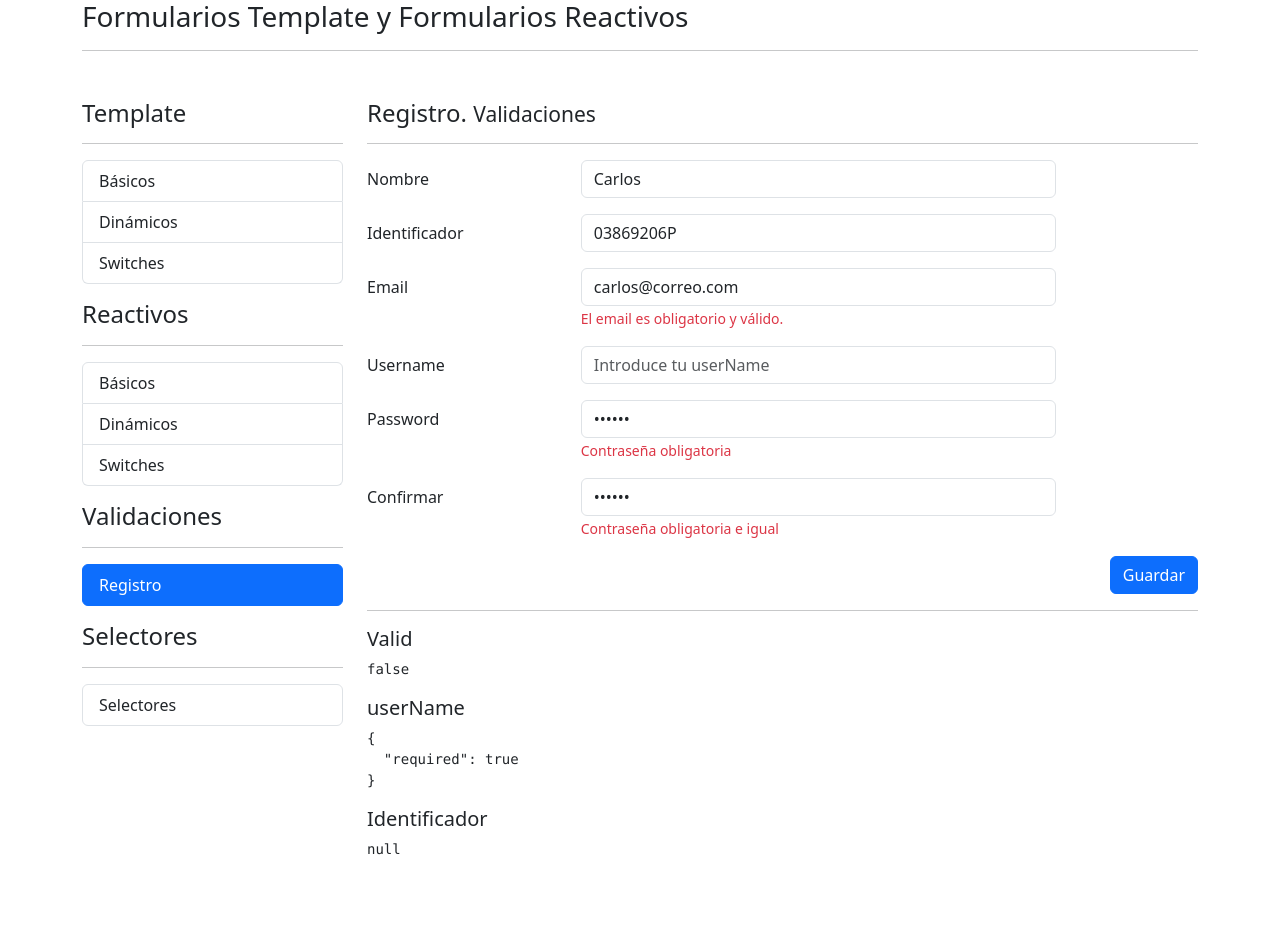
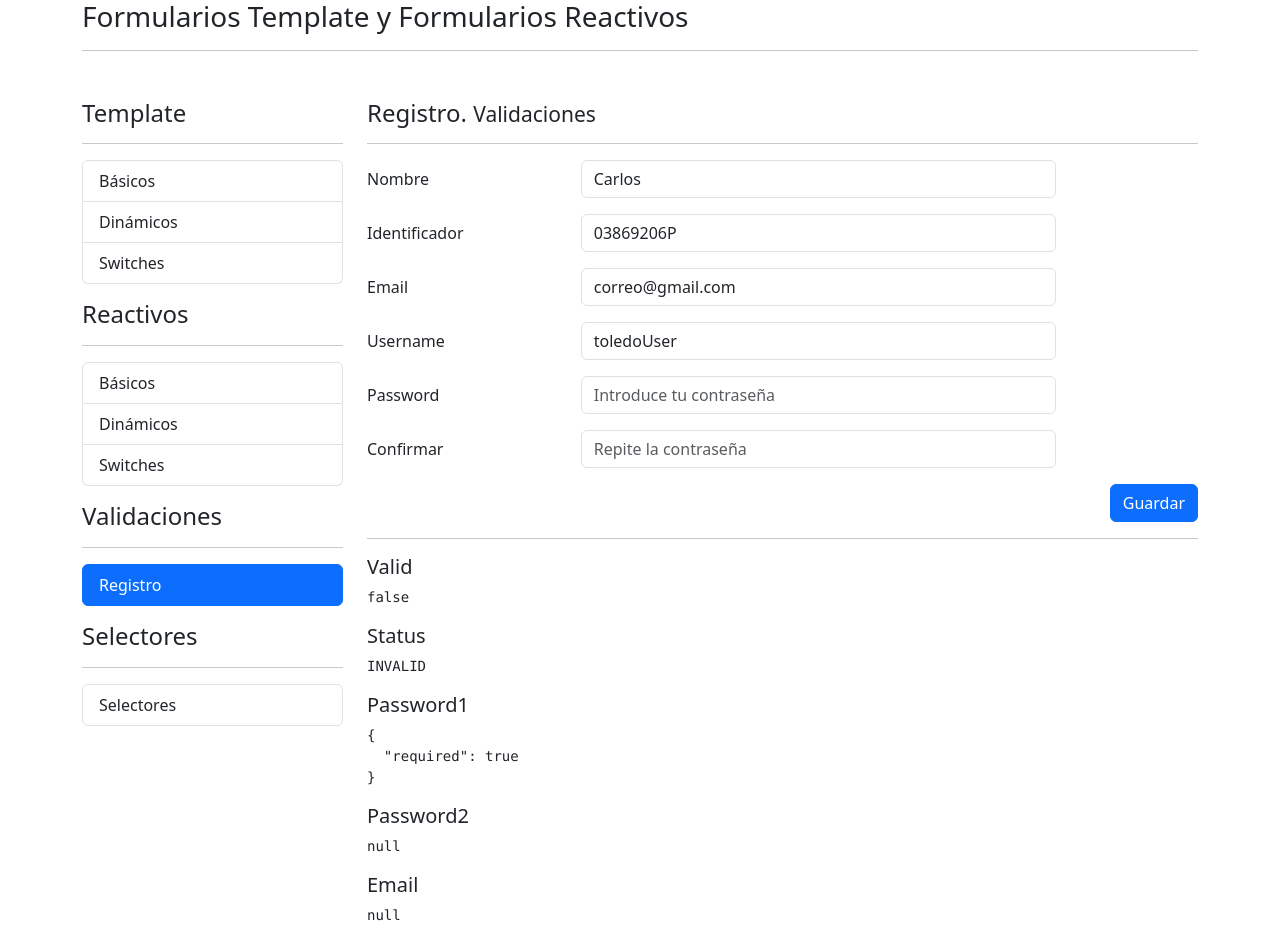
Before and after one commit to jucarlos/formulariosagri, an Angular app: page /auth/register in a window 1280 px wide. Shown: the top 945 px of the page. Before the commit the page ends 876 px from the top, so only its background shows below. Built offline with nearby package versions, Linux system fonts and the light colour scheme.

Commit message:
Formulario de registro terminado

```diff
--- a/src/app/auth/pages/registro/registro.component.html
+++ b/src/app/auth/pages/registro/registro.component.html
@@ -53,7 +53,8 @@
                         formControlName="email"
                         >
 
-                    <span class="form-text text-danger">
+                    <span *ngIf="campoNoEsValido('email')"
+                        class="form-text text-danger">
                         El email es obligatorio y válido.
                     </span>
                 </div>
@@ -86,8 +87,9 @@
                         formControlName="password1"
                         >
 
-                    <span class="form-text text-danger">
-                            Contraseña obligatoria
+                    <span  *ngIf="campoNoEsValido('password1')"
+                            class="form-text text-danger">
+                            Contraseña obligatoria y al menos 6 caracteres
                     </span>
                 </div>
               </div>
@@ -103,8 +105,9 @@
                         formControlName="password2"
                         >
 
-                    <span class="form-text text-danger">
-                            Contraseña obligatoria e igual
+                    <span *ngIf="campoNoEsValido('password2')"
+                        class="form-text text-danger">
+                            Contraseña es obligatoria y tienen que ser iguales.
                     </span>
                 </div>
               </div>
@@ -127,6 +130,19 @@
 <h5>Valid</h5>
 <pre>{{ miFormulario.valid }} </pre>
 
+<h5>Status</h5>
+<pre>{{ miFormulario.status }} </pre>
+
+<h5>Password1</h5>
+<pre>{{ miFormulario.get('password1')?.errors | json }}</pre>
+
+<h5>Password2</h5>
+<pre>{{ miFormulario.get('password2')?.errors | json }}</pre>
+
+<h5>Email</h5>
+<pre>{{ miFormulario.get('email')?.errors | json }}</pre>
+
+
 <h5>userName</h5>
 <pre>{{ miFormulario.get('username')?.errors | json }}</pre>
 
--- a/src/app/auth/pages/registro/registro.component.ts
+++ b/src/app/auth/pages/registro/registro.component.ts
@@ -1,5 +1,6 @@
 import { Component, inject } from '@angular/core';
 import { FormBuilder, FormGroup, Validators } from '@angular/forms';
+import { EmailValidatorService } from 'src/app/shared/services/email-validator.service';
 import { ValidatorService } from 'src/app/shared/services/validator.service';
 
 @Component({
@@ -10,8 +11,9 @@ import { ValidatorService } from 'src/app/shared/services/validator.service';
 export class RegistroComponent {
 
   // Servicios
-  private fb = inject( FormBuilder );
-  private validatorService = inject ( ValidatorService );
+  private fb                    = inject( FormBuilder );
+  private validatorService      = inject ( ValidatorService );
+  private emailValidatorService = inject( EmailValidatorService );
 
 
   // Creando el formulario
@@ -27,20 +29,28 @@ export class RegistroComponent {
     ]
       ],
 
-    email: [ 'carlos@correo.com' , [ Validators.required ]   ],
+    email: [
+      'correo@gmail.com' ,
+      [ Validators.required, Validators.pattern( this.validatorService.emailPattern) ] ,
+      [ this.emailValidatorService  ]
+    ],
 
-    username: [ '', [
+    username: [ 'toledoUser', [
       Validators.required,
       this.validatorService.noPuedeSerCarlos
 
     ]    ],
 
-    password1: [ '123456', [Validators.required, Validators.minLength(6)]   ],
+    password1: [ '', [ Validators.required, Validators.minLength(6)]   ],
 
-    password2: [ '123456', [ Validators.required, Validators.minLength(6 )]  ]
+    password2: [ '', [ Validators.required, Validators.minLength(6 )]  ]
 
 
-  });
+  } , {  validators: [
+                    this.validatorService.camposIguales('password1', 'password2')
+        ]
+      }
+ );
 
 
 
--- /dev/null
+++ b/src/app/shared/services/email-validator.service.ts
@@ -0,0 +1,47 @@
+import { Injectable } from '@angular/core';
+import { AbstractControl, AsyncValidator, ValidationErrors } from '@angular/forms';
+import { Observable, delay } from 'rxjs';
+
+@Injectable({
+  providedIn: 'root'
+})
+export class EmailValidatorService implements AsyncValidator {
+
+  constructor() { }
+
+
+  validate(control: AbstractControl<any, any>): Observable<ValidationErrors | null> {
+
+    // vamos a validar que el correo no sea correo@correo.com
+    const email = control.value;
+
+    const emailObservable$ = new Observable<ValidationErrors | null>( ( subscriber ) => {
+
+      if ( email === 'correo@correo.com' ) {
+        subscriber.next({ emailUsado: true });
+        subscriber.complete();
+      }
+      subscriber.next( null );
+      subscriber.complete();
+
+    } ).pipe(
+
+      delay( 2000 )
+
+    )    ;
+
+    return emailObservable$;
+
+
+  }
+
+
+
+  // registerOnValidatorChange?(fn: () => void): void {
+
+  //   throw new Error('Method not implemented.');
+  // }
+
+
+
+}
--- a/src/app/shared/services/validator.service.ts
+++ b/src/app/shared/services/validator.service.ts
@@ -1,5 +1,5 @@
 import { Injectable } from '@angular/core';
-import { FormControl, FormGroup, ValidationErrors } from '@angular/forms';
+import { AbstractControl, FormControl, FormGroup, ValidationErrors } from '@angular/forms';
 
 @Injectable({
   providedIn: 'root'
@@ -66,4 +66,27 @@ export class ValidatorService {
 
 
 
+  camposIguales( campo1: string , campo2: string ) {
+
+
+    return (  formGroup: AbstractControl  ): ValidationErrors | null => {
+
+      const pass1 = formGroup.get(campo1)?.value.trim() || '';
+      const pass2 = formGroup.get(campo2)?.value.trim() || '';
+
+      if ( pass1 != pass2) {
+        formGroup.get(campo2)?.setErrors({ noIguales: true });
+        return { noIguales: true };
+      }
+      formGroup.get(campo2)?.setErrors( null );
+      return null;
+
+    }
+
+
+
+  }
+
+
+
 }
```
